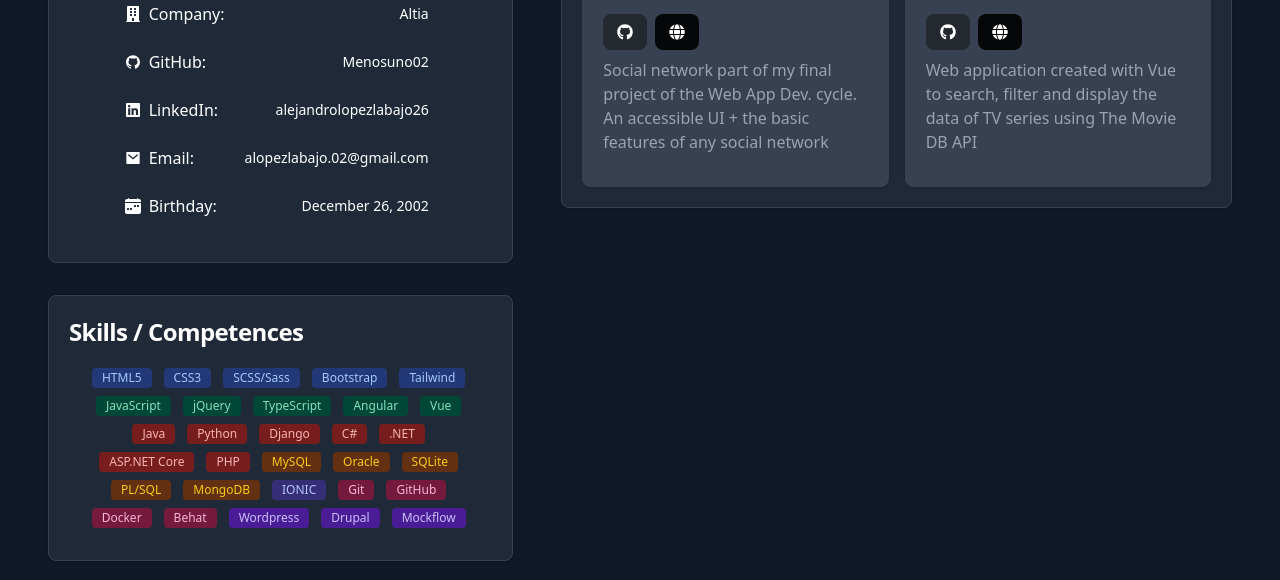
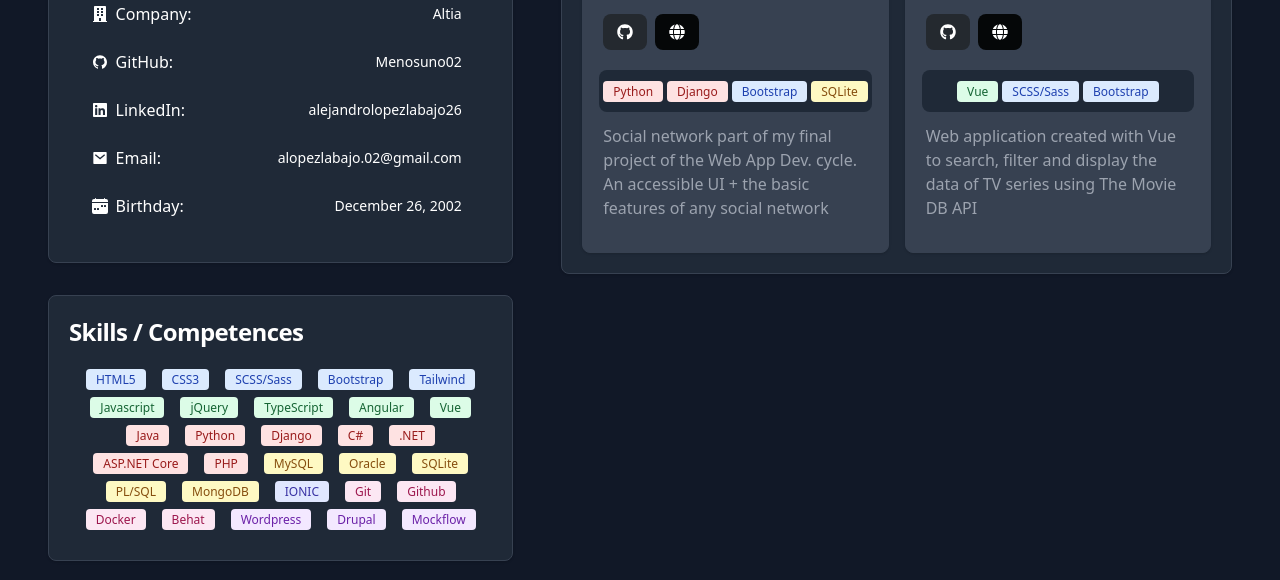
Before and after one commit to Menosuno02/portfolio, an Angular app: page / in a window 1280 px wide. Shown: the part 327-907 px from the top of the page. Built offline with nearby package versions, Linux system fonts and the light colour scheme.

Commit message:
Update badges

```diff
--- a/src/app/app.component.html
+++ b/src/app/app.component.html
@@ -4,7 +4,7 @@
     <img class="w-24 h-24 rounded-full shadow-lg mb-6" src="../assets/foto.jpg" />
     <h5 class="mb-2 text-2xl font-bold tracking-tight text-gray-900 dark:text-white">Alejandro López Labajo</h5>
     <p class="mb-3 font-normal text-gray-700 dark:text-gray-400">Full Stack Web Developer</p>
-    <div class="text-base-content text-opacity-60 text-gray-900 dark:text-white w-80">
+    <div class="text-base-content text-opacity-60 text-gray-900 dark:text-white w-5/6">
       <a target="_blank" rel="noreferrer" class="flex justify-start py-2 px-1 items-center">
         <div class="flex-grow font-medium gap-2 flex items-center my-1">
           <svg stroke="currentColor" fill="currentColor" stroke-width="0" viewBox="0 0 24 24" height="1em" width="1em"
@@ -90,33 +90,8 @@
     <div class="p-5">
       <h5 class="mb-2 text-2xl font-bold tracking-tight text-gray-900 dark:text-white">Skills / Competences</h5>
       <div class="p-3 -m-1 flex flex-wrap justify-center">
-        <div *ngFor="let item of front"
-          class="m-1 bg-blue-100 text-blue-800 text-xs font-medium mr-2 px-2.5 py-0.5 rounded dark:bg-blue-900 dark:text-blue-300">
-          <span>{{ item }}</span>
-        </div>
-        <div *ngFor="let item of front2"
-          class="m-1 bg-green-100 text-green-800 text-xs font-medium mr-2 px-2.5 py-0.5 rounded dark:bg-green-900 dark:text-green-300">
-          <span>{{ item }}</span>
-        </div>
-        <div *ngFor="let item of back"
-          class="m-1 bg-red-100 text-red-800 text-xs font-medium mr-2 px-2.5 py-0.5 rounded dark:bg-red-900 dark:text-red-300">
-          <span>{{ item }}</span>
-        </div>
-        <div *ngFor="let item of db"
-          class="m-1 bg-yellow-100 text-yellow-800 text-xs font-medium mr-2 px-2.5 py-0.5 rounded dark:bg-yellow-900 dark:text-yellow-300">
-          <span>{{ item }}</span>
-        </div>
-        <div *ngFor="let item of mobiles"
-          class="m-1 bg-indigo-100 text-indigo-800 text-xs font-medium mr-2 px-2.5 py-0.5 rounded dark:bg-indigo-900 dark:text-indigo-300">
-          <span>{{ item }}</span>
-        </div>
-        <div *ngFor="let item of other"
-          class="m-1 bg-pink-100 text-pink-800 text-xs font-medium mr-2 px-2.5 py-0.5 rounded dark:bg-pink-900 dark:text-pink-300">
-          <span>{{ item }}</span>
-        </div>
-        <div *ngFor="let item of design"
-          class="m-1 bg-purple-100 text-purple-800 text-xs font-medium mr-2 px-2.5 py-0.5 rounded dark:bg-purple-900 dark:text-purple-300">
-          <span>{{ item }}</span>
+        <div *ngFor="let badge of badges" class="my-0.5 m-2">
+          <span [class]="badgeClasses(badge.color)">{{ badge.name }}</span>
         </div>
       </div>
     </div>
@@ -180,7 +155,7 @@
       </a>
       <div class="grid grid-cols-12 gap-4">
         <div *ngFor="let item of projects"
-          class="col-span-6 bg-white border border-gray-200 rounded-lg shadow dark:bg-gray-700 dark:border-gray-700">
+          class="col-span-12 sm:col-span-6 bg-white border border-gray-200 rounded-lg shadow dark:bg-gray-700 dark:border-gray-700">
           <img class="rounded-t-lg" src="{{ item.img }}" />
           <div class="p-5">
             <h5 class="mb-3 text-2xl font-bold tracking-tight text-gray-900 dark:text-white"><img
@@ -203,10 +178,14 @@
                 </path>
               </svg>
             </a>
+            <div class="py-1.5 pb-2 my-3 -m-1 flex flex-wrap justify-center bg-gray-800 rounded-lg">
+              <div *ngFor="let badge of item.badges" class="my-0.5 m-0.5">
+                <span [class]="badgeClasses(badge.color)">{{ badge.name }}</span>
+              </div>
+            </div>
             <p class="mb-3 font-normal text-gray-700 dark:text-gray-400">{{ item.desc }}</p>
           </div>
         </div>
       </div>
     </div>
   </div>
-</div>
--- a/src/app/app.component.ts
+++ b/src/app/app.component.ts
@@ -1,5 +1,5 @@
 import { Component } from '@angular/core';
-import { Project } from 'src/interfaces';
+import { Badge, Project } from 'src/interfaces';
 
 @Component({
   selector: 'app-root',
@@ -8,13 +8,17 @@ import { Project } from 'src/interfaces';
 })
 export class AppComponent {
   title = 'portfolio';
-  front: string[] = ["HTML5", "CSS3", "SCSS/Sass", "Bootstrap", "Tailwind"];
-  front2: string[] = ["JavaScript", "jQuery", "TypeScript", "Angular", "Vue"];
-  back: string[] = ["Java", "Python", "Django", "C#", ".NET", "ASP.NET Core", "PHP"];
-  db: string[] = ["MySQL", "Oracle", "SQLite", "PL/SQL", "MongoDB"];
-  mobiles: string[] = ["IONIC"];
-  other: string[] = ["Git", "GitHub", "Docker", "Behat"];
-  design: string[] = ["Wordpress", "Drupal", "Mockflow"];
+
+  badges: Badge[] = [{ name: "HTML5", color: "blue" }, { name: "CSS3", color: "blue" }, { name: "SCSS/Sass", color: "blue" }, { name: "Bootstrap", color: "blue" }, { name: "Tailwind", color: "blue" }
+    , { name: "Javascript", color: "green" }, { name: "jQuery", color: "green" }, { name: "TypeScript", color: "green" }, { name: "Angular", color: "green" }, { name: "Vue", color: "green" }
+    , { name: "Java", color: "red" }, { name: "Python", color: "red" }, { name: "Django", color: "red" }, { name: "C#", color: "red" }, { name: ".NET", color: "red" }, { name: "ASP.NET Core", color: "red" }, { name: "PHP", color: "red" }
+    , { name: "MySQL", color: "yellow" }, { name: "Oracle", color: "yellow" }, { name: "SQLite", color: "yellow" }, { name: "PL/SQL", color: "yellow" }, { name: "MongoDB", color: "yellow" }
+    , { name: "IONIC", color: "indigo" }, { name: "Git", color: "pink" }, { name: "Github", color: "pink" }, { name: "Docker", color: "pink" }, { name: "Behat", color: "pink" }
+    , { name: "Wordpress", color: "purple" }, { name: "Drupal", color: "purple" }, { name: "Mockflow", color: "purple" }];
+
+  badgeClasses(color: string): string {
+    return `text-xs font-medium px-2.5 py-0.5 rounded bg-${color}-100 text-${color}-800 dark:bg-${color}-900 dark:text-${color}-300`;
+  }
 
   projects: Project[] = [{
     title: "Iceberg",
@@ -23,6 +27,7 @@ export class AppComponent {
     web: "https://iceberg-social.herokuapp.com/",
     img: "../assets/iceberg.png",
     icon: "../assets/icebergfavicon.ico",
+    badges: [{ name: "Python", color: "red" }, { name: "Django", color: "red" }, { name: "Bootstrap", color: "blue" }, { name: "SQLite", color: "yellow" }],
   }, {
     title: "TVue",
     desc: "Web application created with Vue to search, filter and display the data of TV series using The Movie DB API",
@@ -30,5 +35,6 @@ export class AppComponent {
     web: "https://tvue-app.vercel.app/",
     img: "../assets/tvue.png",
     icon: "../assets/tvuefavicon.ico",
+    badges: [{ name: "Vue", color: "green" }, { name: "SCSS/Sass", color: "blue" }, { name: "Bootstrap", color: "blue" }],
   }];
 }
--- a/src/index.html
+++ b/src/index.html
@@ -1,5 +1,5 @@
 <!DOCTYPE html>
-<html lang="en" class="dark bg-gray-900">
+<html lang="es" class="dark bg-gray-900">
   <head>
     <meta charset="utf-8">
     <title>Alejandro López Labajo | Portfolio</title>
@@ -9,6 +9,6 @@
     <script src="https://cdn.tailwindcss.com"></script>
   </head>
   <body class="py-8 container mx-auto px-12">
-    <app-root class="grid grid-cols-12 gap-x-12"></app-root>
+    <app-root class="grid grid-cols-12 lg:gap-x-12"></app-root>
   </body>
 </html>
```
Also changed, not shown: src/interfaces.ts (+7 -1 lines).
